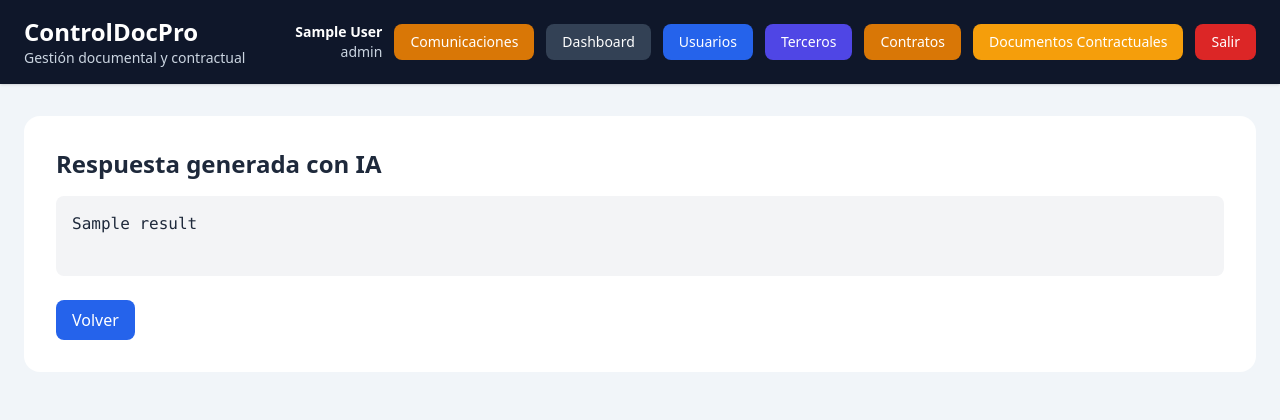
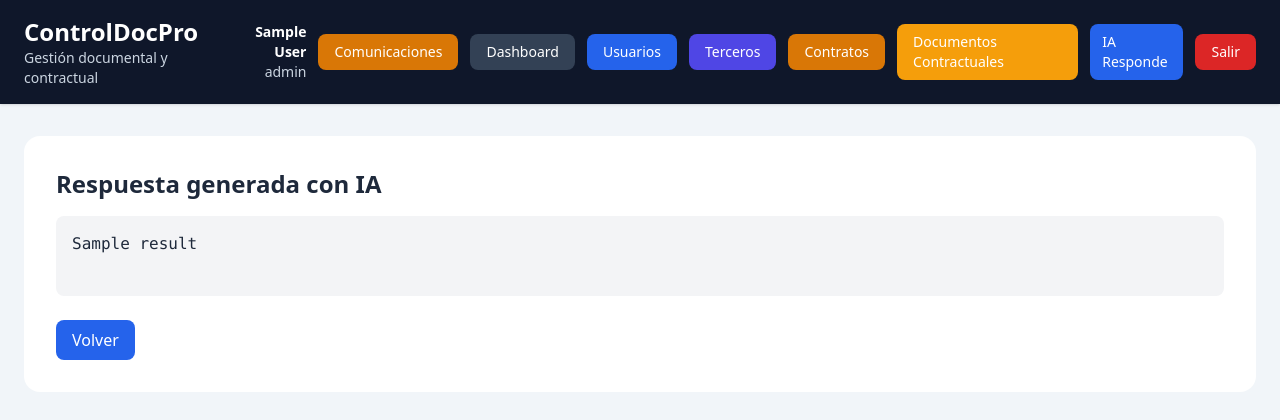
Before and after one commit to jhonbuelvas-hub/controldocpro-app, a Flask app: template templates/ai_response.html in a window 1280 px wide. Shown: the top 420 px of the page. Run offline with Flask 3, Linux system fonts and the light colour scheme; the visitor is signed in with stand-in values (Sample User, id 1); the template is opened without the code that fills it: most values are stand-ins (such as "Sample title", 1, 10 or a date in 2020); some libraries are stand-ins or nearby versions.

Commit message:
Update base.html

```diff
--- a/templates/base.html
+++ b/templates/base.html
@@ -27,6 +27,10 @@
                     <a href="/third-parties" class="bg-indigo-600 hover:bg-indigo-700 px-4 py-2 rounded-lg font-medium">Terceros</a>
                     <a href="/contracts" class="bg-amber-600 hover:bg-amber-700 px-4 py-2 rounded-lg font-medium">Contratos</a>
                     <a href="/contract-documents" class="bg-amber-500 hover:bg-amber-600 px-4 py-2 rounded-lg font-medium">Documentos Contractuales</a>
+                    <a href="/communications/{{ item.id }}/ai"
+                       class="bg-blue-600 hover:bg-blue-700 text-white px-3 py-2 rounded-lg text-sm">
+                       IA Responde
+                    </a>
                     <a href="/logout" class="bg-red-600 hover:bg-red-700 px-4 py-2 rounded-lg font-medium">Salir</a>
                 {% else %}
                     <a href="/login" class="bg-blue-600 hover:bg-blue-700 px-4 py-2 rounded-lg font-medium">Ingresar</a>
```
